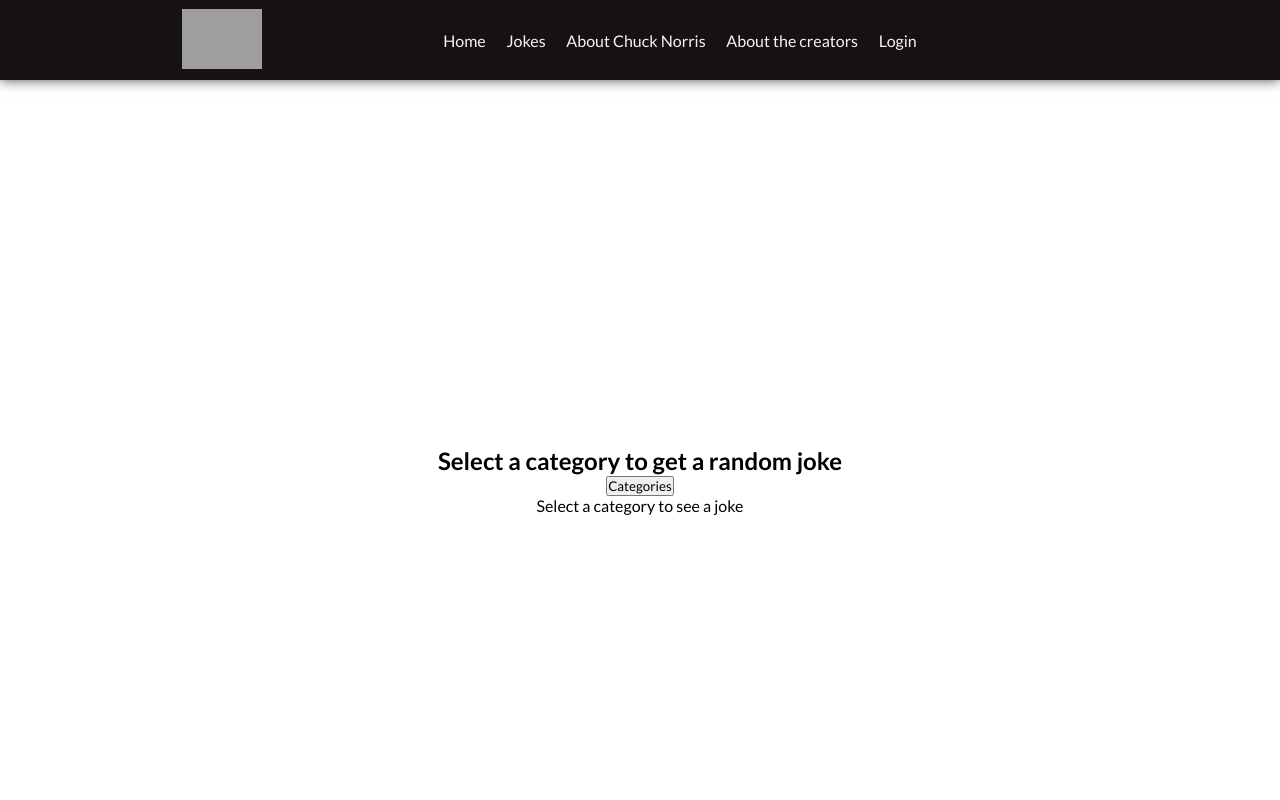
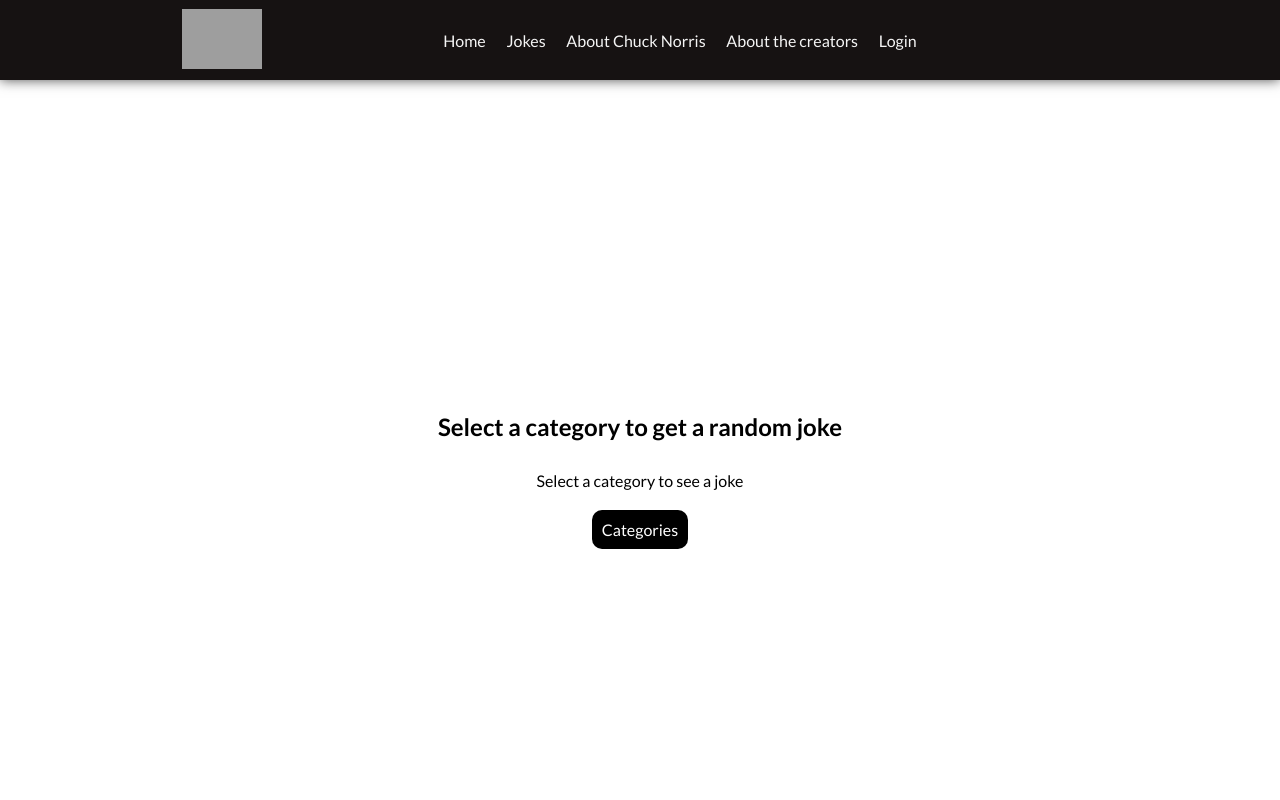
Before and after one commit to da4avi/chuck-norris-website, a React (Vite) app: page /jokes in a window 1280 px wide. Shown: the top 800 px of the page. Built offline with nearby package versions, Linux system fonts and the light colour scheme; grey boxes are pictures that could not be loaded.

Commit message:
feat: get jokes by category

```diff
--- a/src/pages/Jokes/index.jsx
+++ b/src/pages/Jokes/index.jsx
@@ -1,5 +1,6 @@
 import './styles.css';
 import { useState, useEffect, useRef } from 'react';
+import icon from '../../assets/chuckNorrisIcon.webp'
 
 export default function Jokes() {
     const [joke, setJoke] = useState();
@@ -13,10 +14,11 @@ export default function Jokes() {
     };
 
     const categories = [
-        "animal", "career", "celebrity", "dev", "explicit", "fashion",
-        "food", "history", "money", "movie", "music", "political",
-        "religion", "science", "sport", "travel"
+        "animal", "career", "celebrity", "dev", "fashion",
+        "food", "history", "money", "movie", "music",
+        , "science", "sport", "travel"
     ];
+    //bad jokes: "religion", "explicit", "political"
 
     const getJokeByCategory = async (category) => {
         setLoading(true)
@@ -54,8 +56,14 @@ export default function Jokes() {
     return (
         <section className='jokes-section'>
             <h2>Select a category to get a random joke</h2>
+
+            <div className='joke'>
+                {loading && <img className='img-loading' src={icon} height={40} width={40} />}
+                {joke && !loading ? joke : loading || "Select a category to see a joke"}
+            </div>
+
             <div className="dropdown" ref={dropdownRef}>
-                <button onMouseEnter={toggleDropdown} onClick={toggleDropdown} className="navLink">
+                <button onMouseEnter={toggleDropdown} onClick={toggleDropdown}>
                     Categories
                 </button>
                 <ul className={`dropdownLinks ${dropdown ? "activeDropdown" : "inactiveDropdown"}`}>
@@ -66,10 +74,7 @@ export default function Jokes() {
                     ))}
                 </ul>
             </div>
-            <div className='joke'>
-                {loading && <p>Loading new joke</p>}
-                {joke && !loading ? joke : loading || "Select a category to see a joke"}
-            </div>
+
         </section>
     );
 }
--- a/src/pages/Jokes/styles.css
+++ b/src/pages/Jokes/styles.css
@@ -6,18 +6,40 @@
     flex-direction: column;
 }
 
+.jokes-section h2 {
+    margin-bottom: 30px;
+}
+
 .activeDropdown {
     background-color: rgb(233, 233, 233);
     z-index: 1;
     border: 0;
 }
 
+.dropdown button {
+    margin-top: 20px;
+    border: none;
+    padding: 10px;
+    border-radius: 10px;
+    font-size: 1rem;
+    font-weight: 500;
+    color: white;
+    background-color: #000000;
+    transition: color ease-in-out .3s;
+
+    &:hover {
+        color: #c6c6c6;
+    }
+}
+
 .dropdownLinks {
     padding: 15px;
-    gap: 4px;
+    gap: 6px;
+    margin-top: 4px;
     border-radius: 5px;
-    background-color: #e0e0e0;
+    background-color: #000000;
     display: flex;
+    color: white;
     flex-direction: column;
     position: absolute;
     opacity: 0;
@@ -25,6 +47,15 @@
     transition: opacity 0.3s ease, visibility 0.3s ease;
     list-style: none;
     text-transform: capitalize;
+}
+
+.dropdownLinks li {
+    transition: color ease-in-out .3s;
+    cursor: pointer;
+
+    &:hover {
+        color: #c6c6c6;
+    }
 }
 
 .dropdownLinks.activeDropdown {
@@ -36,3 +67,29 @@
     opacity: 0;
     visibility: hidden;
 }
+
+.img-loading {
+    animation: shake 0.25s infinite;
+}
+
+@keyframes shake {
+    0% {
+        transform: rotate(0deg);
+    }
+
+    25% {
+        transform: rotate(5deg);
+    }
+
+    50% {
+        transform: rotate(0eg);
+    }
+
+    75% {
+        transform: rotate(-5deg);
+    }
+
+    100% {
+        transform: rotate(0deg);
+    }
+}
```
Also changed, not shown: src/assets/chuckNorrisIcon.webp (added).
